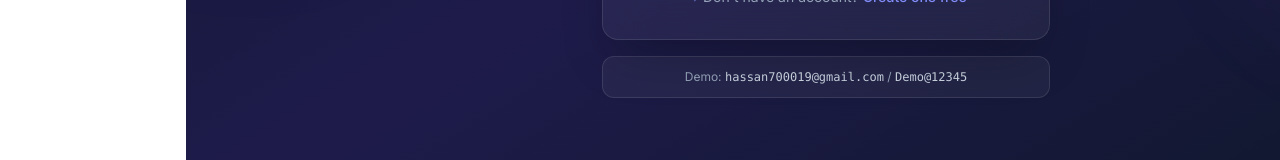
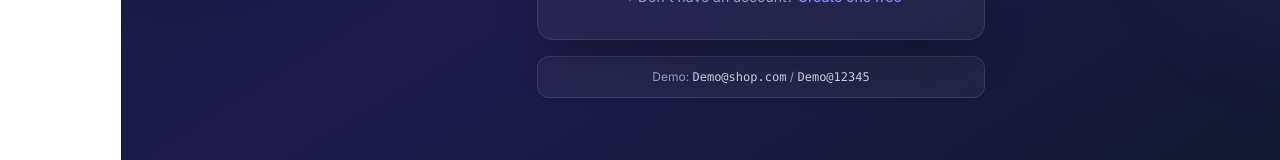
Before and after one commit to HassanSamhann/E-commerce, a Next.js app in the folder apps/web/: page /login in a window 1280 px wide. Shown: the part 582-742 px from the top of the page. Built offline with nearby package versions, Linux system fonts and the light colour scheme; no server answers.

Commit message:
feat: initialize Prisma schema for multi-tenant e-commerce and add database connectivity check utility

```diff
--- a/apps/web/src/app/(auth)/login/page.tsx
+++ b/apps/web/src/app/(auth)/login/page.tsx
@@ -144,7 +144,7 @@
         {/* Demo credentials */}
         <div className="mt-4 p-3 rounded-xl bg-white/5 border border-white/10 text-center">
           <p className="text-xs text-slate-400">
-            Demo: <span className="text-slate-300 font-mono">hassan700019@gmail.com</span> /{" "}
+            Demo: <span className="text-slate-300 font-mono">Demo@shop.com</span> /{" "}
             <span className="text-slate-300 font-mono">Demo@12345</span>
           </p>
         </div>
```
